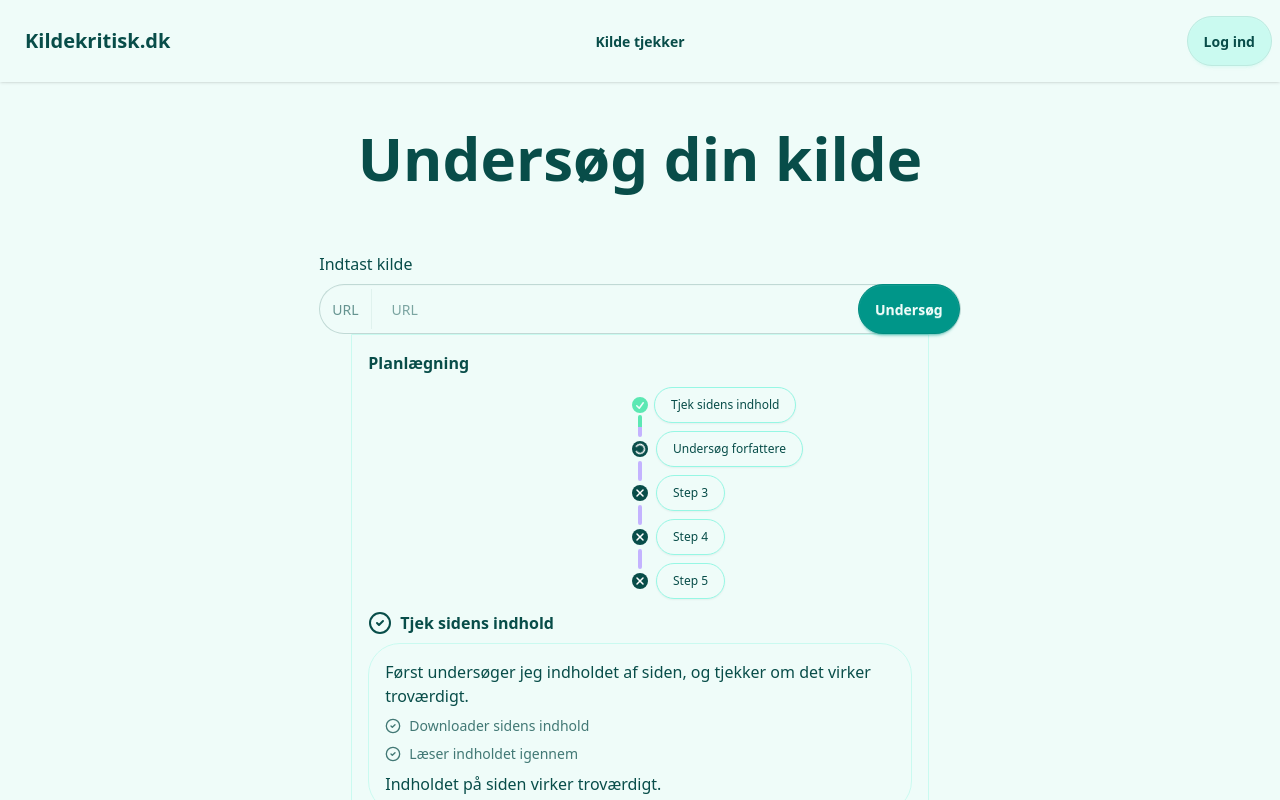
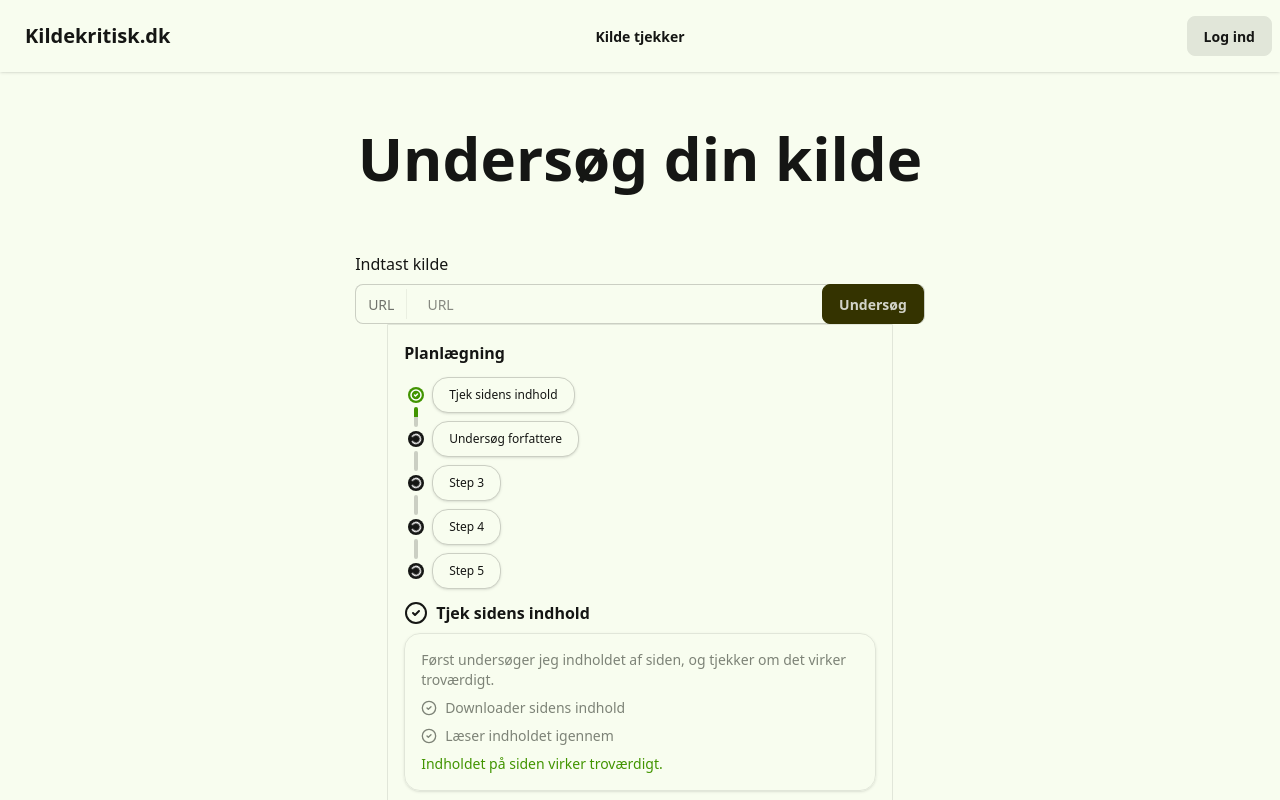
Before and after one commit to PoperieDev/kildekristkdk, a Next.js app: page / in a window 1280 px wide. Shown: the top 800 px of the page. Built offline with nearby package versions, Linux system fonts and the light colour scheme.

Commit message:
Component update

```diff
--- a/app/globals.css
+++ b/app/globals.css
@@ -1,41 +1,6 @@
 @import "tailwindcss";
 @plugin "daisyui" {
-  themes: light --default;
-}
-
-@plugin "daisyui/theme" {
-  name: "light";
-  default: true;
-  prefersdark: false;
-  color-scheme: "light";
-  --color-base-100: oklch(98% 0.014 180.72);
-  --color-base-200: oklch(95% 0.051 180.801);
-  --color-base-300: oklch(91% 0.096 180.426);
-  --color-base-content: oklch(38% 0.063 188.416);
-  --color-primary: oklch(84% 0.143 164.978);
-  --color-primary-content: oklch(26% 0.051 172.552);
-  --color-secondary: oklch(81% 0.111 293.571);
-  --color-secondary-content: oklch(28% 0.141 291.089);
-  --color-accent: oklch(80% 0.105 251.813);
-  --color-accent-content: oklch(28% 0.091 267.935);
-  --color-neutral: oklch(60% 0.118 184.704);
-  --color-neutral-content: oklch(98% 0.014 180.72);
-  --color-info: oklch(70% 0.165 254.624);
-  --color-info-content: oklch(28% 0.091 267.935);
-  --color-success: oklch(77% 0.152 181.912);
-  --color-success-content: oklch(27% 0.046 192.524);
-  --color-warning: oklch(82% 0.189 84.429);
-  --color-warning-content: oklch(27% 0.077 45.635);
-  --color-error: oklch(70% 0.191 22.216);
-  --color-error-content: oklch(25% 0.092 26.042);
-  --radius-selector: 2rem;
-  --radius-field: 2rem;
-  --radius-box: 2rem;
-  --size-selector: 0.25rem;
-  --size-field: 0.3125rem;
-  --border: 1px;
-  --depth: 1;
-  --noise: 0;
+  themes: lemonade --default;
 }
 
 @plugin "@tailwindcss/typography";
--- a/app/page.js
+++ b/app/page.js
@@ -1,5 +1,16 @@
+import Plan from "@/components/Plan";
+import Step from "@/components/Step";
 import { Check, CheckCircle, CheckCircle2, Loader2, X } from "lucide-react";
 import Image from "next/image";
+
+const MOCK_STEPS = [{ title: "Tjek sidens indhold", status: "done" }];
+const MOCK_PLAN = [
+  { title: "Tjek sidens indhold", status: "done" },
+  { title: "Undersøg forfattere", status: "pending" },
+  { title: "Step 3", status: "pending" },
+  { title: "Step 4", status: "pending" },
+  { title: "Step 5", status: "pending" },
+];
 
 export default function Home() {
   return (
@@ -18,95 +29,24 @@ export default function Home() {
           </label>
           <div className="w-full">
             <div className="mx-auto gap-2 border-t-none min-h-96 rounded-t-none card bg-base-100 w-[calc(100%-4rem)] card-border p-4">
-              <div className="grid gap-2">
-                <p className="font-bold">Planlægning</p>
-                <ul className="timeline timeline-vertical">
-                  <li>
-                    <div className="timeline-end timeline-box">Tjek sidens indhold</div>
-                    <div className="timeline-middle">
-                      <svg
-                        xmlns="http://www.w3.org/2000/svg"
-                        viewBox="0 0 20 20"
-                        fill="currentColor"
-                        className="text-primary h-5 w-5">
-                        <path
-                          fillRule="evenodd"
-                          d="M10 18a8 8 0 100-16 8 8 0 000 16zm3.857-9.809a.75.75 0 00-1.214-.882l-3.483 4.79-1.88-1.88a.75.75 0 10-1.06 1.061l2.5 2.5a.75.75 0 001.137-.089l4-5.5z"
-                          clipRule="evenodd" />
-                      </svg>
-                    </div>
-                    <hr className="bg-primary" />
-                  </li>
-                  <li>
-                    <hr className="bg-secondary" />
-                    <div className="timeline-middle">
-                      <div className="size-4 m-1 p-0.5 rounded-full bg-current grid place-items-center"><Loader2 strokeWidth={3} stroke="#FFFFFF" className="size-full animate-spin" /></div>
-                    </div>
-                    <div className="timeline-end timeline-box">Undersøg forfattere</div>
-                    <hr className="bg-secondary" />
-                  </li>
-                  <li>
-                    <hr className="bg-secondary" />
-                    <div className="timeline-end timeline-box">Step 3</div>
-                    <div className="timeline-middle">
-                      <div className="size-4 m-1 p-0.5 rounded-full bg-current grid place-items-center"><X strokeWidth={3} stroke="#FFFFFF" className="size-full" /></div>
-                    </div>
-                    <hr className="bg-secondary" />
-                  </li>
-                  <li>
-                    <hr className="bg-secondary" />
-                    <div className="timeline-middle">
-                      <div className="size-4 m-1 p-0.5 rounded-full bg-current grid place-items-center"><X strokeWidth={3} stroke="#FFFFFF" className="size-full" /></div>
-                    </div>
-                    <div className="timeline-end timeline-box">Step 4</div>
-                    <hr className="bg-secondary" />
-                  </li>
-                  <li>
-                    <hr className="bg-secondary" />
-                    <div className="timeline-end timeline-box">Step 5</div>
-                    <div className="timeline-middle">
-                      <div className="size-4 m-1 p-0.5 rounded-full bg-current grid place-items-center"><X strokeWidth={3} stroke="#FFFFFF" className="size-full" /></div>
-                    </div>
-                  </li>
-                </ul>
-              </div>
-              <div className="flex gap-2 items-center">
-                <CheckCircle2 />
-                <p className="font-bold">Tjek sidens indhold</p>
-              </div>
-              <div className="card card-border p-4 grid gap-2">
-                <p className="max-w-prose">Først undersøger jeg indholdet af siden, og tjekker om det virker troværdigt.</p>
-                <div className="flex gap-2 items-center opacity-75">
-                  <CheckCircle2 className="size-4" />
-                  <p className="text-sm">
-                    Downloader sidens indhold
-                  </p>
-                </div>
-                <div className="flex gap-2 items-center opacity-75">
-                  <CheckCircle2 className="size-4" />
-                  <p className="text-sm">
-                    Læser indholdet igennem
-                  </p>
-                </div>
-                <p>Indholdet på siden virker troværdigt.</p>
-              </div>
+              <Plan plan={MOCK_PLAN} />
+              <Step stepData={MOCK_STEPS[0]} />
               <div className="flex gap-2 items-center">
                 <Loader2 className="animate-spin" />
                 <p className="font-bold">Undersøg forfattere</p>
               </div>
               <div className="card card-border p-4">
-                <p className="max-w-prose">Nu vil jeg se sidens indhold, for at se om jeg kan finde forfatteren.</p>
+                <p className="max-w-prose">
+                  Nu vil jeg se sidens indhold, for at se om jeg kan finde
+                  forfatteren.
+                </p>
                 <div className="flex gap-2 mt-2 items-center opacity-75">
                   <CheckCircle2 className="size-4" />
-                  <p className="text-sm">
-                    Downloader sidens indhold
-                  </p>
+                  <p className="text-sm">Downloader sidens indhold</p>
                 </div>
                 <div className="flex gap-2 mt-2 items-center opacity-75">
                   <CheckCircle2 className="size-4" />
-                  <p className="text-sm">
-                    Søger efter forfattere
-                  </p>
+                  <p className="text-sm">Søger efter forfattere</p>
                 </div>
                 <div className="flex gap-2 mt-2 items-center opacity-75">
                   <Loader2 className="size-4 animate-spin" />
--- /dev/null
+++ b/components/Plan.js
@@ -0,0 +1,47 @@
+import { Check, CheckCircle, CheckCircle2, Loader2, X } from "lucide-react";
+
+export default function Plan({ plan }) {
+  return (
+    <div className="grid gap-2">
+      <p className="font-bold">Planlægning</p>
+      <ul className="timeline timeline-compact timeline-vertical">
+        {plan.map((step, index) => (
+          <li key={index}>
+            {index !== 0 && <hr className="bg-base" />}
+            <div className="timeline-end shadow-sm timeline-box">
+              {step.title}
+            </div>
+            <div className="timeline-middle ">
+              {step.status === "pending" ? (
+                <div className="size-4 m-1 p-0.5 rounded-full bg-current grid place-items-center">
+                  <Loader2
+                    strokeWidth={3}
+                    stroke="#FFFFFF"
+                    className="size-full animate-spin"
+                  />
+                </div>
+              ) : (
+                <div className="size-4 m-1 p-0.5 rounded-full bg-primary grid place-items-center">
+                  <CheckCircle2
+                    strokeWidth={3}
+                    stroke="#FFFFFF"
+                    className="size-full"
+                  />
+                </div>
+              )}
+            </div>
+            {plan.length - 1 !== index && (
+              <>
+                {step.status === "pending" ? (
+                  <hr className="bg-base" />
+                ) : (
+                  <hr className="bg-primary" />
+                )}
+              </>
+            )}
+          </li>
+        ))}
+      </ul>
+    </div>
+  );
+}
--- /dev/null
+++ b/components/Step.js
@@ -0,0 +1,27 @@
+import { CheckCircle2 } from "lucide-react";
+
+export default function Step({ stepData }) {
+  return (
+    <div className="grid gap-2">
+      <div className="flex gap-2 items-center">
+        <CheckCircle2 />
+        <p className="font-bold">{stepData.title}</p>
+      </div>
+      <div className="card card-border p-4 grid gap-2 shadow-sm text-primary-content/50 text-sm">
+        <p className="max-w-prose">
+          Først undersøger jeg indholdet af siden, og tjekker om det virker
+          troværdigt.
+        </p>
+        <div className="flex gap-2 items-center">
+          <CheckCircle2 className="size-4" />
+          <p className="">Downloader sidens indhold</p>
+        </div>
+        <div className="flex gap-2 items-center">
+          <CheckCircle2 className="size-4" />
+          <p className="">Læser indholdet igennem</p>
+        </div>
+        <p className=" text-primary">Indholdet på siden virker troværdigt.</p>
+      </div>
+    </div>
+  );
+}
```
